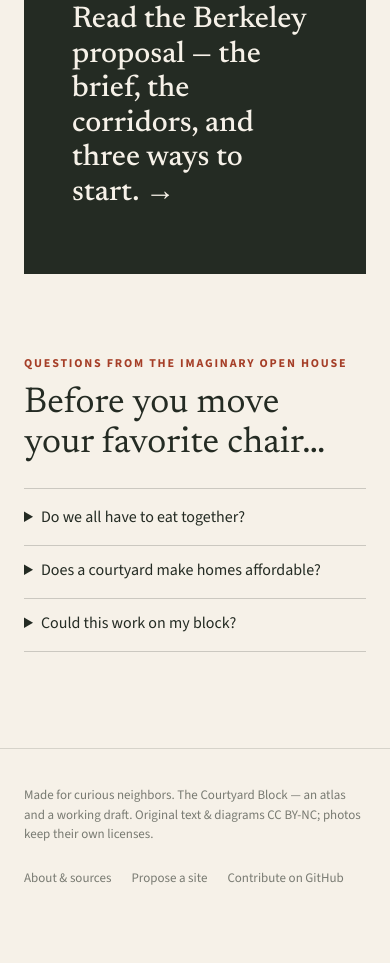
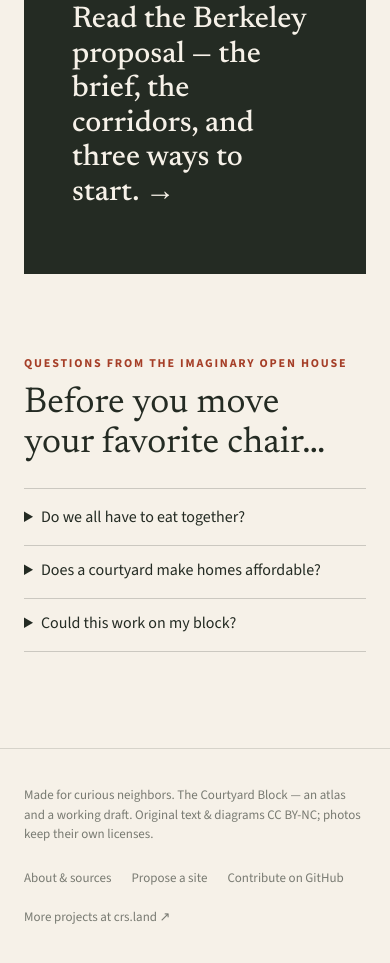
Before and after one commit to crs48/courtyard-block-site, an Astro site: page / in a window 390 px wide. Shown: the part 5905-6868 px from the top of the page. Before the commit the page ends 6828 px from the top, so only its background shows below. Built offline with nearby package versions, Linux system fonts and the light colour scheme; Astro itself is replaced by a stand-in of ours.

Commit message:
fix: link project footer back to crs.land
- Add crs.land to the shared footer navigation across the atlas.
- Reuse the existing responsive link layout.

```diff
--- a/src/components/Footer.astro
+++ b/src/components/Footer.astro
@@ -15,5 +15,6 @@
     <a href={withBase('/about/')}>About &amp; sources</a>
     <a href={withBase('/how/')}>Propose a site</a>
     <a href={repoUrl}>Contribute on GitHub</a>
+    <a href="https://crs.land/">More projects at crs.land ↗</a>
   </span>
 </footer>
```
